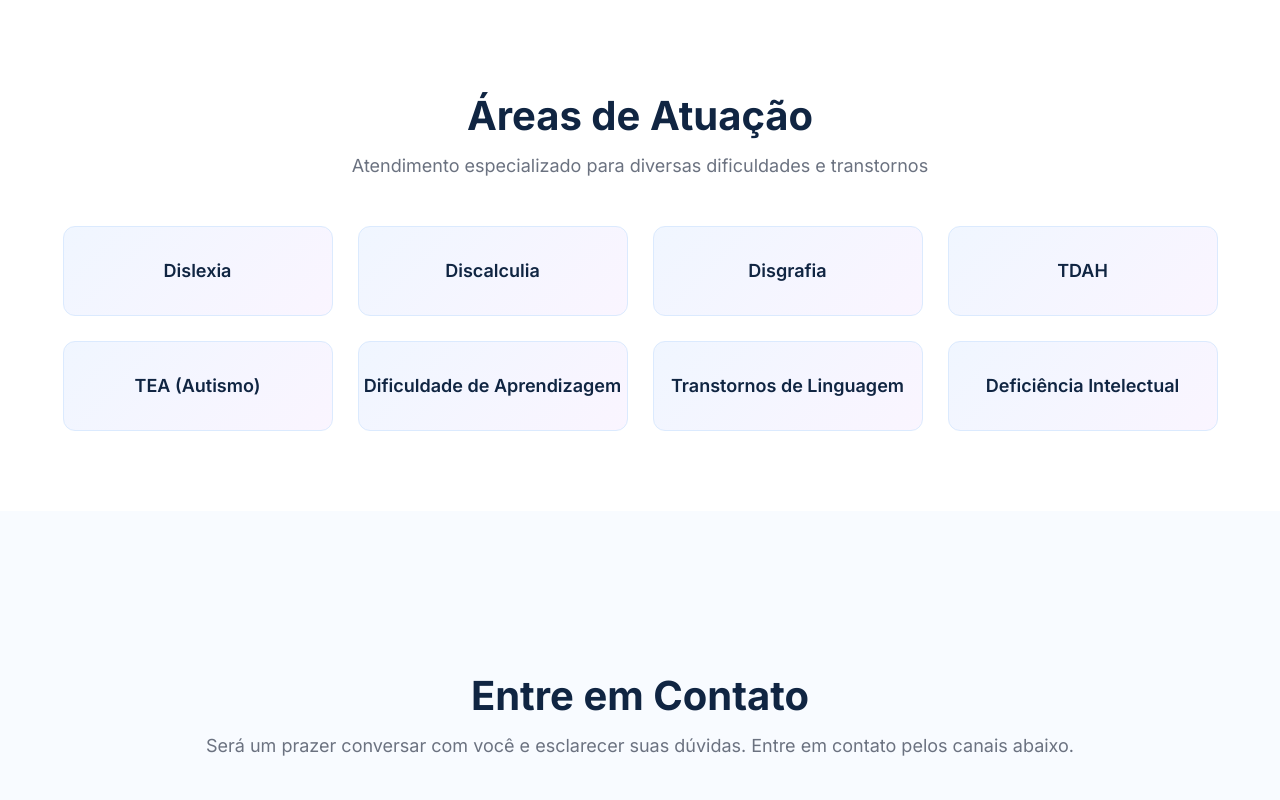
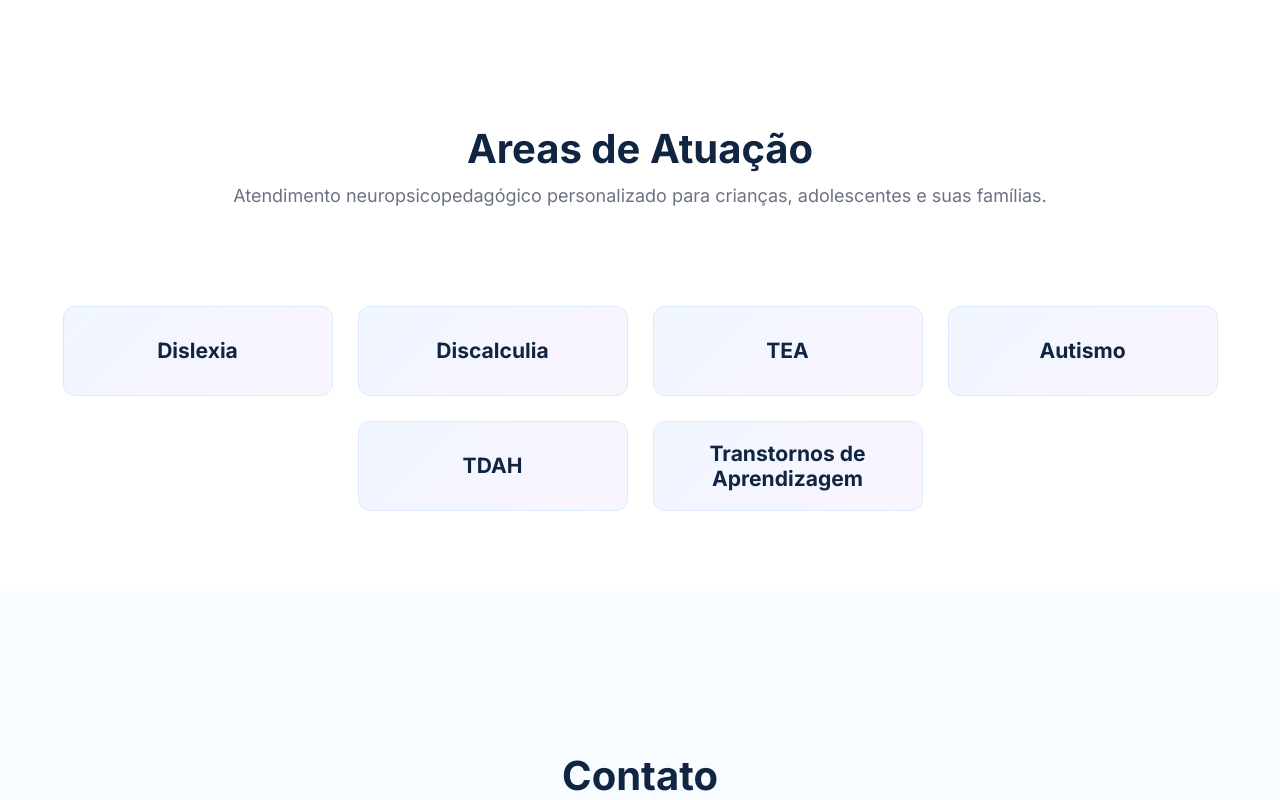
Before and after one commit to AlexandreAkkt/ErikaNeuropsicopedagoga, a React (Vite) app: page / in a window 1280 px wide. Shown: the part 2680-3480 px from the top of the page. Built offline with nearby package versions, Linux system fonts and the light colour scheme.

Commit message:
Criando componentes com props

```diff
--- a/src/components/Areas/Areas.css
+++ b/src/components/Areas/Areas.css
@@ -1,66 +1,24 @@
 /* Container principal da seção */
 .container {
-  max-width: 1200px;          /* Largura máxima da seção */
-  margin: 0 auto;             /* Centraliza na tela */
-  padding: 80px 20px;         /* Espaçamento interno */
+  max-width: 1200px; /* Largura máxima da seção */
+  margin: 0 auto; /* Centraliza na tela */
+  padding: 80px 20px; /* Espaçamento interno */
 }
 
 /* Container do título e subtítulo */
 .container-title {
-  display: flex;              /* Ativa o Flexbox */
-  flex-direction: column;     /* Organiza os elementos em coluna */
-  align-items: center;        /* Centraliza horizontalmente */
-  gap: 15px;                  /* Espaço entre o título e o texto */
-  margin-bottom: 50px;        /* Distância até os cards */
-  text-align: center;         /* Centraliza o texto */
-}
-
-/* Título da seção */
-.container-title h2 {
-  font-size: 40px;            /* Tamanho da fonte */
-  color: #102542;             /* Azul escuro */
-}
-
-/* Subtítulo */
-.container-title p {
-  font-size: 18px;            /* Tamanho do texto */
-  color: #6b7280;             /* Cinza */
+  display: flex; /* Ativa o Flexbox */
+  flex-direction: column; /* Organiza os elementos em coluna */
+  align-items: center; /* Centraliza horizontalmente */
+  gap: 15px; /* Espaço entre o título e o texto */
+  margin-bottom: 50px; /* Distância até os cards */
+  text-align: center; /* Centraliza o texto */
 }
 
 /* Grid dos cards */
 .areas-grid {
-  display: flex;              /* Ativa o Flexbox */
-  flex-wrap: wrap;            /* Permite quebrar linha */
-  justify-content: center;    /* Centraliza os cards */
-  gap: 25px;                  /* Espaço entre eles */
+  display: flex; /* Ativa o Flexbox */
+  flex-wrap: wrap; /* Permite quebrar linha */
+  justify-content: center; /* Centraliza os cards */
+  gap: 25px; /* Espaço entre eles */
 }
-
-/* Card individual */
-.area-card {
-  flex: 1 1 260px;            /* Largura mínima de 260px e adapta automaticamente */
-  max-width: 270px;           /* Largura máxima */
-
-  height: 90px;               /* Altura do card */
-
-  display: flex;              /* Centraliza o texto */
-  justify-content: center;
-  align-items: center;
-
-  border: 1px solid #dbeafe;  /* Borda azul clara */
-  border-radius: 12px;        /* Cantos arredondados */
-
-  background: linear-gradient(
-    135deg,
-    #f0f6ff,
-    #faf5ff
-  );                          /* Fundo em degradê suave */
-
-  font-size: 18px;            /* Tamanho do texto */
-  font-weight: 600;           /* Texto em seminegrito */
-  color: #102542;             /* Cor do texto */
-
-  cursor: default;            /* Cursor padrão */
-}
-
-/* Quando passar o mouse */
-/* Se não quiser efeito nenhum, pode apagar esse bloco */
--- a/src/components/Areas/Areas.jsx
+++ b/src/components/Areas/Areas.jsx
@@ -1,31 +1,32 @@
 import "./Areas.css";
+import Title from "../Text/Title";
+import Card from "../Card/Card";
 
+let areas = [
+  "Dislexia",
+  "Discalculia",
+  "TEA",
+  "Autismo",
+  "TDAH",
+  "Transtornos de Aprendizagem",
+];
 function Areas() {
   return (
     <section id="areas">
       <div className="container">
         <div className="container-title">
-            <h2>Áreas de Atuação</h2>
-            <p>
-               Atendimento especializado para diversas dificuldades e transtornos
-            </p>
-         </div>
+          <Title
+            title="Areas de Atuação"
+            description="Atendimento neuropsicopedagógico personalizado para crianças, adolescentes e suas famílias."
+          />
+        </div>
 
         <div className="areas-grid">
-          <div className="area-card">Dislexia</div>
-          <div className="area-card">Discalculia</div>
-          <div className="area-card">Disgrafia</div>
-          <div className="area-card">TDAH</div>
-
-          <div className="area-card">TEA (Autismo)
-
-          </div>
-          <div className="area-card">Dificuldade de Aprendizagem</div>
-          <div className="area-card">Transtornos de Linguagem</div>
-          <div className="area-card">Deficiência Intelectual</div>
+          {areas.map((area, index) => (
+            <Card key={index} title={area} />
+          ))}
         </div>
       </div>
-
     </section>
   );
 }
--- /dev/null
+++ b/src/components/Card/Card.css
@@ -0,0 +1,33 @@
+/* Card individual */
+.area-card {
+  flex: 1 1 260px; /* Largura mínima de 260px e adapta automaticamente */
+  max-width: 270px; /* Largura máxima */
+
+  height: 90px; /* Altura do card */
+
+  display: flex; /* Centraliza o texto */
+  justify-content: center;
+  align-items: center;
+
+  border: 1px solid #dbeafe; /* Borda azul clara */
+  border-radius: 12px; /* Cantos arredondados */
+
+  background: linear-gradient(
+    135deg,
+    #f0f6ff,
+    #faf5ff
+  ); /* Fundo em degradê suave */
+
+  font-size: 18px; /* Tamanho do texto */
+  font-weight: 600; /* Texto em seminegrito */
+  color: #102542; /* Cor do texto */
+
+  cursor: default; /* Cursor padrão */
+}
+
+h3 {
+  text-align: center; /* Centraliza o texto */
+}
+
+/* Quando passar o mouse */
+/* Se não quiser efeito nenhum, pode apagar esse bloco */
--- /dev/null
+++ b/src/components/Card/Card.jsx
@@ -0,0 +1,11 @@
+/* eslint-disable react/prop-types */
+import "./Card.css";
+function Card({ title }) {
+  return (
+    <div className="area-card">
+      <h3>{title}</h3>
+    </div>
+  );
+}
+
+export default Card;
--- a/src/components/Contact/Contact.css
+++ b/src/components/Contact/Contact.css
@@ -8,19 +8,6 @@
 #contact .container {
   max-width: 1200px; /* Largura máxima da página */
   margin: 0 auto; /* Centraliza o conteúdo */
-}
-
-/* Área do título */
-.contact-title {
-  text-align: center; /* Centraliza o texto */
-  margin-bottom: 60px; /* Espaço entre o título e os cards */
-}
-
-/* Título */
-.contact-title h2 {
-  font-size: 40px; /* Tamanho da fonte */
-  color: #102542; /* Cor do título */
-  margin-bottom: 15px; /* Espaço abaixo do título */
 }
 
 /* Texto abaixo do título */
--- a/src/components/Contact/Contact.jsx
+++ b/src/components/Contact/Contact.jsx
@@ -1,21 +1,18 @@
+import Title from "../Text/Title";
 import "./Contact.css";
 
 function Contact() {
   return (
     <section id="contact">
       <div className="container">
-
         <div className="contact-title">
-          <h2>Entre em Contato</h2>
-
-          <p>
-            Será um prazer conversar com você e esclarecer suas dúvidas.
-            Entre em contato pelos canais abaixo.
-          </p>
+          <Title
+            title="Contato"
+            description="Entre em contato para agendar uma consulta ou obter mais informações."
+          />
         </div>
 
         <div className="contact-content">
-
           <div className="contact-card">
             <h3> WhatsApp</h3>
             <a
@@ -44,9 +41,7 @@ function Contact() {
               @erikaanjos.neuropp
             </a>
           </div>
-
         </div>
-
       </div>
     </section>
   );
--- a/src/components/Services/Services.jsx
+++ b/src/components/Services/Services.jsx
@@ -1,16 +1,15 @@
 import "./Services.css";
+import Title from "../Text/Title";
 
 function Services() {
   return (
     <section id="services">
       <div className="container">
         <div className="services-header">
-          <h2>Serviços Oferecidos</h2>
-
-          <p>
-            Atendimento neuropsicopedagógico personalizado para crianças,
-            adolescentes e suas famílias.
-          </p>
+          <Title
+            title="Serviços"
+            description="Atendimento neuropsicopedagógico personalizado para crianças, adolescentes e suas famílias."
+          />
         </div>
 
         <div className="services-grid">
--- /dev/null
+++ b/src/components/Text/Title.css
@@ -0,0 +1,21 @@
+.title-card {
+  display: flex;
+  flex-direction: column;
+  align-items: center;
+  text-align: center;
+  gap: 12px;
+  margin-bottom: 50px; /*margem inferior para separar do conteúdo abaixo*/
+  margen-top: 50px; /*margem superior para separar do conteúdo acima*/
+}
+
+/* Subtítulo */
+.title-card p {
+  font-size: 18px; /* Tamanho do texto */
+  color: #6b7280; /* Cinza */
+}
+
+/* Título da seção */
+.title-card h2 {
+  font-size: 40px; /* Tamanho da fonte */
+  color: #102542; /* Azul escuro */
+}
--- /dev/null
+++ b/src/components/Text/Title.jsx
@@ -0,0 +1,15 @@
+import "./Title.css";
+
+// eslint-disable-next-line react/prop-types
+//props = sao os paramametros que passo na funcao
+//new Pessoa("Erika", 30) => props = {nome: "Erika", idade: 30}
+function Title({ title, description }) {
+  return (
+    <div className="title-card">
+      <h2>{title}</h2>
+      <p>{description}</p>
+    </div>
+  );
+}
+
+export default Title;
```
